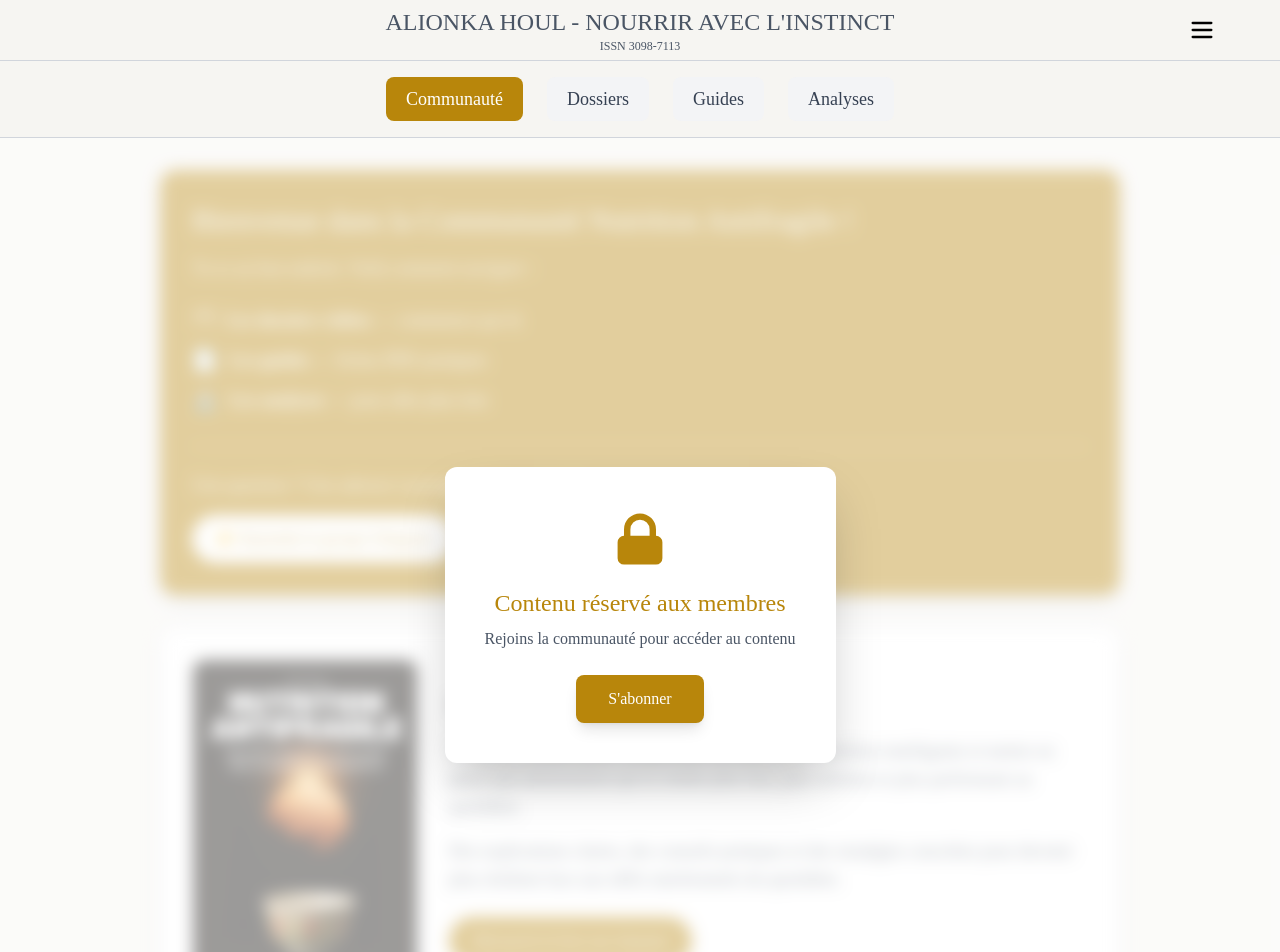
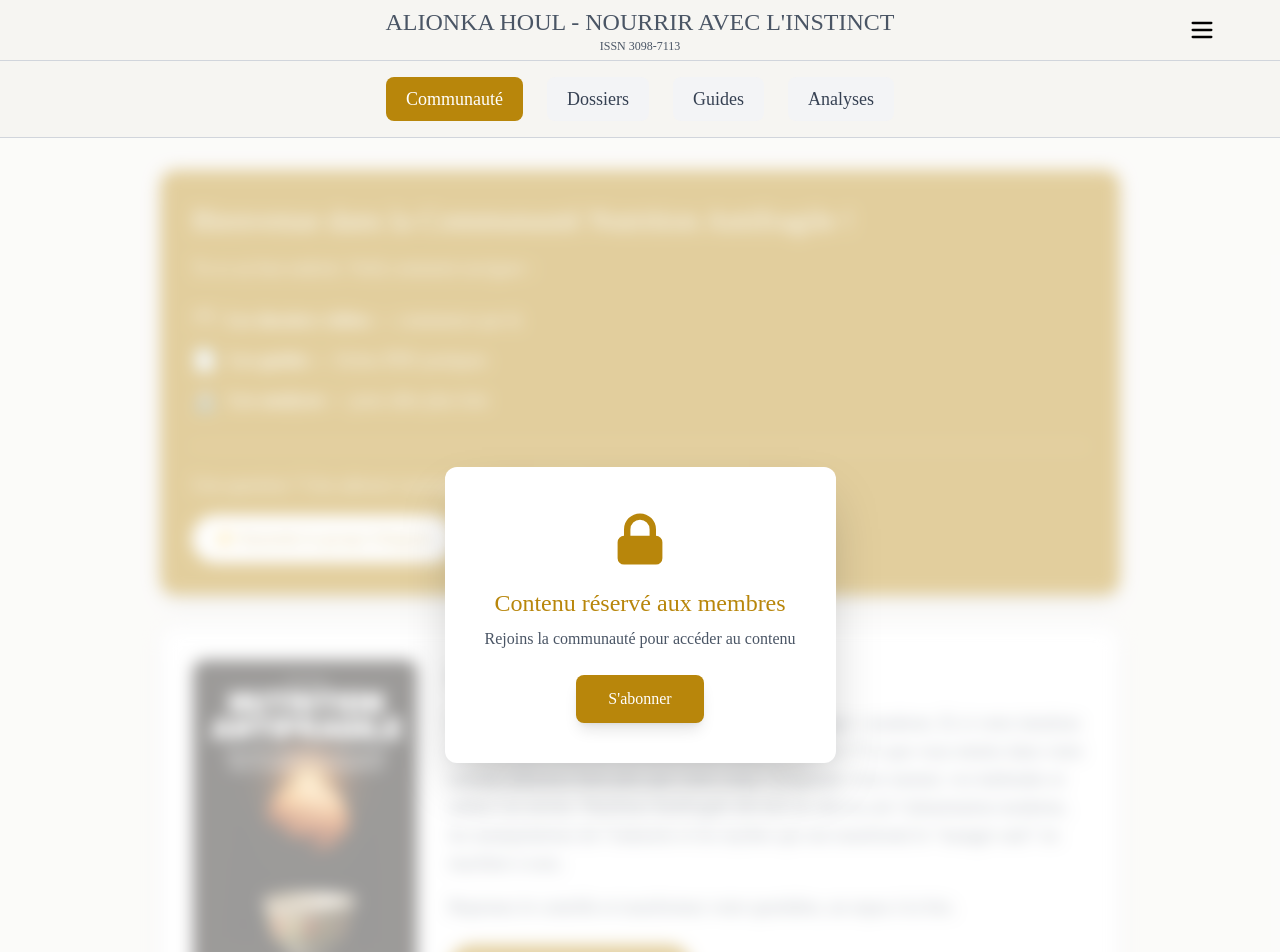
Before and after one commit to alionka34-code/nutrition-antifragile-, a React (Vite) app in the folder frontend/: page /community in a window 1280 px wide. Shown: the top 952 px of the page. Built offline with nearby package versions, Linux system fonts and the light colour scheme; no server answers; a web font is replaced by a local one.

Commit message:
Update Community.jsx

```diff
--- a/frontend/src/pages/Community.jsx
+++ b/frontend/src/pages/Community.jsx
@@ -52,10 +52,16 @@ function Community() {
                 <div className='flex flex-col gap-4'>
                     <h2 className='font-SFBold text-2xl dark:text-white'>Mon livre — disponible sur Amazon</h2>
                     <p className='font-SF text-lg text-gray-600 dark:text-gray-300'>
-                        Un guide complet pour comprendre les bases de la nutrition intelligente et mettre en place une alimentation qui te rendra plus fort, plus résilient et plus performant au quotidien.
+                        Une plongée lucide dans les coulisses du « bien manger » moderne.
+
+Et si votre intuition nutritionnelle avait été reconditionnée depuis l’enfance ? Ce que vous mettez dans votre assiette influence bien plus que votre corps : il façonne votre mental, vos habitudes et même vos envies.
+
+Nutrition Antifragile dévoile les dérives de l’alimentation moderne, les manipulations de l’industrie et les mythes qui ont transformé le “manger sain” en machine à sous.
+
+
                     </p>
                     <p className='font-SF text-lg text-gray-600 dark:text-gray-300'>
-                        Des explications claires, des conseils pratiques et des stratégies concrètes pour devenir plus résilient face aux défis nutritionnels du quotidien.
+                        Reprenez le contrôle et transformez votre quotidien, un repas à la fois.
                     </p>
                     <button
                         onClick={() => window.location.href = "https://amzn.eu/d/2ZR5MMo"}
```
